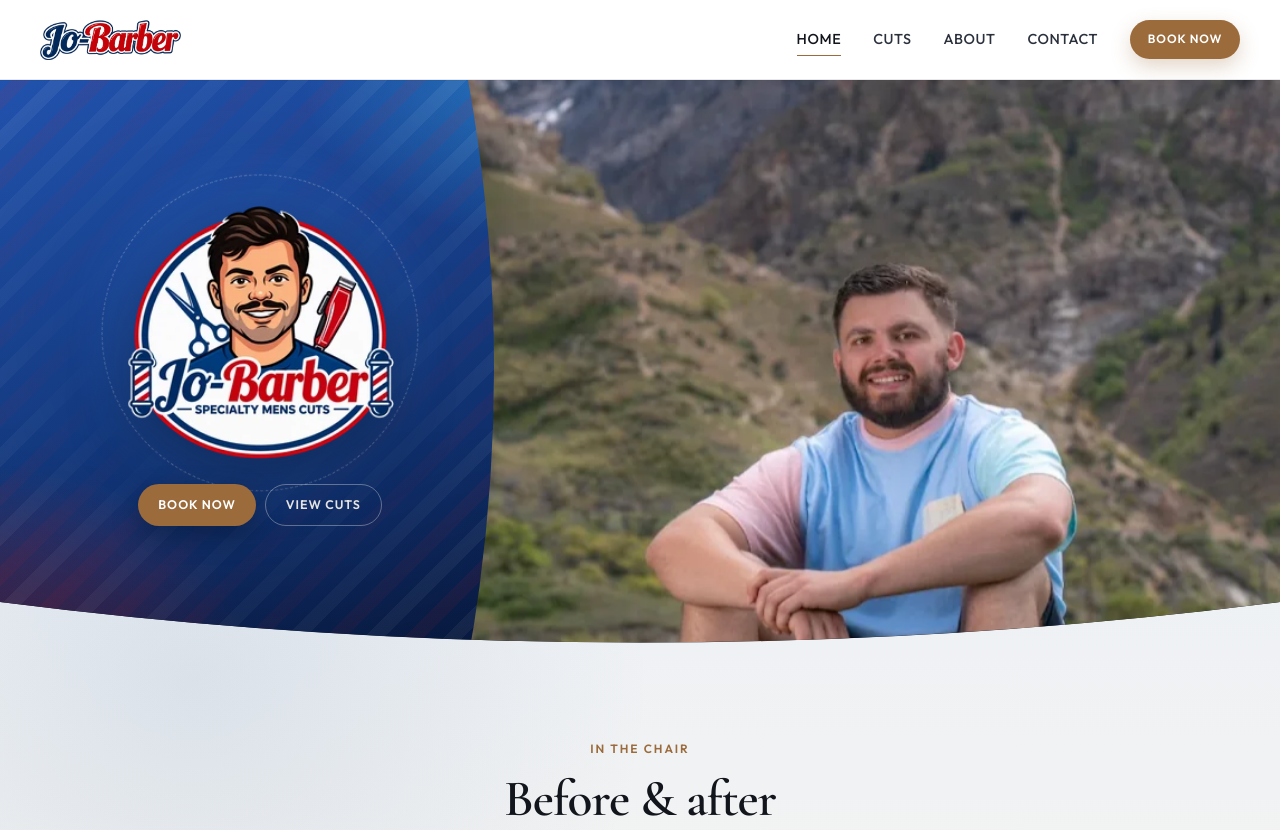
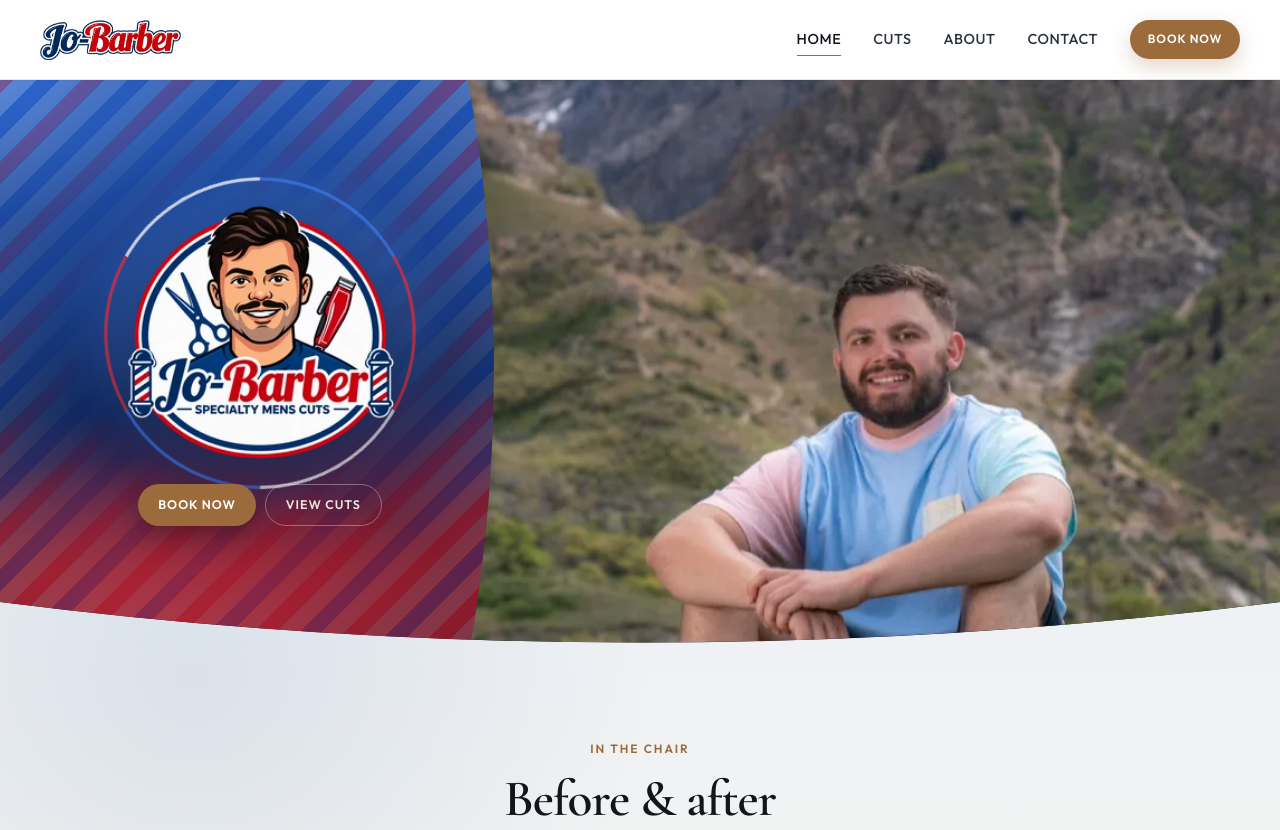
Before and after one commit to aaronshumway/Jo-Barber, a plain HTML site: page index.html in a window 1280 px wide. Shown: the top 830 px of the page. Drawn offline with nearby package versions, Linux system fonts and the light colour scheme.

Commit message:
v2: Red, white, and blue barber-pole banner panel with tri-color spinning ring.
Co-authored-by: Cursor <cursoragent@cursor.com>

```diff
--- a/css/styles.css
+++ b/css/styles.css
@@ -293,10 +293,11 @@ button {
   display: grid;
   place-items: center;
   background:
-    radial-gradient(ellipse 70% 45% at 100% 0%, rgba(56, 189, 248, 0.35), transparent 60%),
-    radial-gradient(ellipse 80% 55% at 0% 100%, rgba(214, 40, 57, 0.4), transparent 60%),
-    linear-gradient(160deg, #2458b8 0%, #143a80 42%, #0a1f4d 75%, #06132e 100%);
-  background-size: 100% 100%, 100% 100%, 100% 160%;
+    radial-gradient(ellipse 55% 40% at 50% 42%, rgba(255, 255, 255, 0.16), transparent 70%),
+    radial-gradient(ellipse 70% 40% at 0% 0%, rgba(80, 150, 255, 0.35), transparent 60%),
+    radial-gradient(ellipse 100% 50% at 25% 100%, rgba(235, 50, 65, 0.75), transparent 70%),
+    linear-gradient(175deg, #2458b8 0%, #173d88 32%, #10275c 50%, #7a1428 72%, #c01b31 100%);
+  background-size: 100% 100%, 100% 100%, 100% 100%, 100% 120%;
   animation: panelDrift 14s ease-in-out infinite alternate;
   clip-path: url(#panel-clip);
   -webkit-clip-path: url(#panel-clip);
@@ -304,27 +305,27 @@ button {
 
 @keyframes panelDrift {
   from {
-    background-position: 0 0, 0 0, 0 0%;
+    background-position: 0 0, 0 0, 0 0, 0 0%;
   }
   to {
-    background-position: 0 0, 0 0, 0 100%;
+    background-position: 0 0, 0 0, 0 0, 0 100%;
   }
 }
 
-/* Faint barber-pole stripes, fading out toward the logo */
+/* Red, white, and blue barber-pole stripes, strongest at the edges */
 .hero__pattern {
   position: absolute;
   inset: 0;
   background-image: repeating-linear-gradient(
     -45deg,
-    rgba(255, 255, 255, 0.07) 0 14px,
-    transparent 14px 28px,
-    rgba(214, 40, 57, 0.1) 28px 42px,
-    transparent 42px 56px
+    rgba(240, 50, 65, 0.42) 0 16px,
+    rgba(255, 255, 255, 0.24) 16px 32px,
+    rgba(40, 90, 200, 0.4) 32px 48px,
+    rgba(255, 255, 255, 0.24) 48px 64px
   );
   pointer-events: none;
-  mask-image: radial-gradient(ellipse 70% 60% at 45% 45%, transparent 35%, #000 95%);
-  -webkit-mask-image: radial-gradient(ellipse 70% 60% at 45% 45%, transparent 35%, #000 95%);
+  mask-image: radial-gradient(ellipse 72% 62% at 45% 45%, transparent 38%, rgba(0, 0, 0, 0.9) 100%);
+  -webkit-mask-image: radial-gradient(ellipse 72% 62% at 45% 45%, transparent 38%, rgba(0, 0, 0, 0.9) 100%);
 }
 
 .hero__pattern::before {
@@ -381,9 +382,19 @@ button {
 }
 
 .hero__logo::after {
-  width: 118%;
-  border: 1.5px dashed rgba(255, 255, 255, 0.28);
-  animation: ringSpin 40s linear infinite;
+  width: 116%;
+  background: conic-gradient(
+    #e62d3c 0 16.66%,
+    #ffffff 16.66% 33.33%,
+    #3c78e6 33.33% 50%,
+    #e62d3c 50% 66.66%,
+    #ffffff 66.66% 83.33%,
+    #3c78e6 83.33% 100%
+  );
+  mask: radial-gradient(farthest-side, transparent calc(100% - 4px), #000 calc(100% - 3px));
+  -webkit-mask: radial-gradient(farthest-side, transparent calc(100% - 4px), #000 calc(100% - 3px));
+  opacity: 0.75;
+  animation: ringSpin 30s linear infinite;
 }
 
 @keyframes ringSpin {
```
